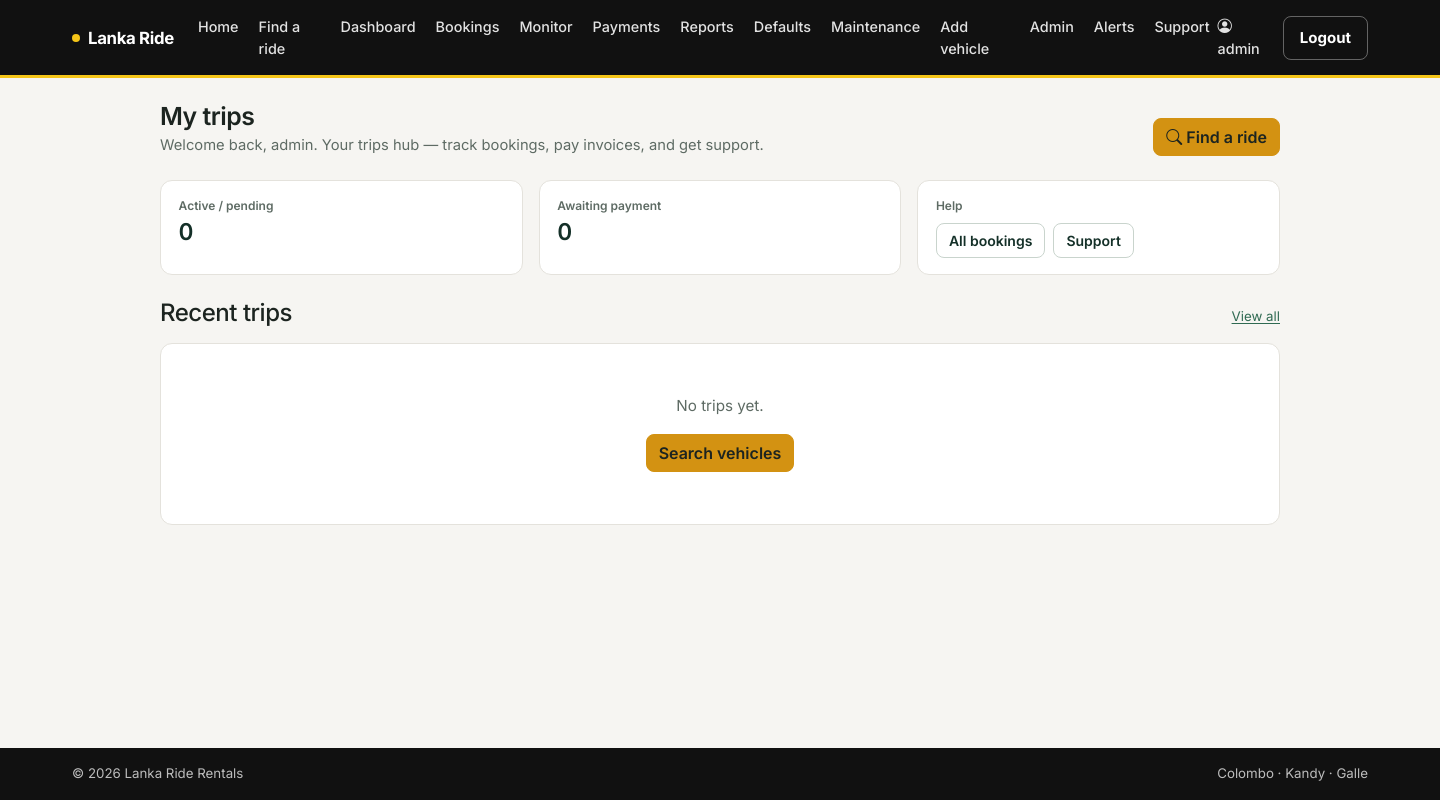
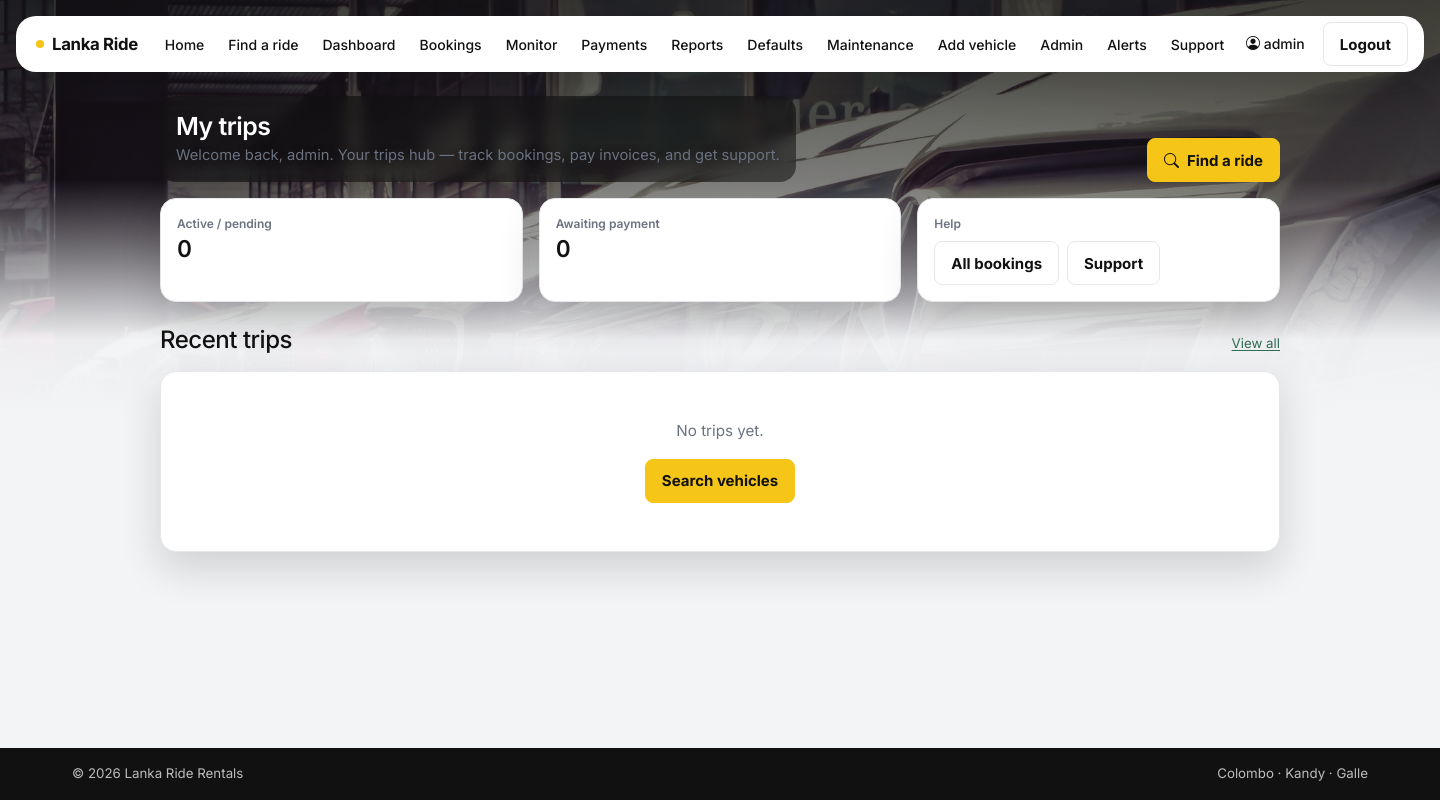
Before and after one commit to IT25102266/lanka-ride, a Java web app: page /app in a window 1440 px wide. Run offline with Spring Boot 4, a stand-in JSP engine, Linux system fonts and the light colour scheme; a user stored in the database is signed in; data that the repository does not hold is empty; some of the project's set-up classes (security, data sources, template engines, error pages and the like) are left out, and stand-ins take their place; some libraries are stand-ins or nearby versions.

Commit message:
Set the dashboard scenes for trips, operations, reports, and defaults.
Customer trips use the fleet photo and staff operations use the garage photo.

Co-authored-by: Cursor <cursoragent@cursor.com>

```diff
--- a/src/main/webapp/WEB-INF/views/dashboard/catalog.jsp
+++ b/src/main/webapp/WEB-INF/views/dashboard/catalog.jsp
@@ -3,11 +3,12 @@
 <c:set var="pageTitle" value="Fleet defaults" scope="request"/>
 <jsp:include page="/WEB-INF/views/layout/header.jsp"/>
 
+<div class="dashboard-page">
 <div class="mb-3">
     <a class="back-link" href="<c:url value='/dashboard'/>">&larr; Back to dashboard</a>
 </div>
 
-<div class="d-flex flex-wrap justify-content-between align-items-end gap-3 mb-4">
+<div class="page-head">
     <div>
         <h1 class="page-title">Fleet defaults</h1>
         <p class="page-lead">Categories, models, and service types used when staff add vehicles or maintenance. Deleting a default does not delete vehicles already saved.</p>
@@ -156,5 +157,6 @@
         toggle();
     })();
 </script>
+</div>
 
 <jsp:include page="/WEB-INF/views/layout/footer.jsp"/>
--- a/src/main/webapp/WEB-INF/views/dashboard/customer.jsp
+++ b/src/main/webapp/WEB-INF/views/dashboard/customer.jsp
@@ -4,7 +4,8 @@
 <c:set var="pageTitle" value="My trips" scope="request"/>
 <jsp:include page="/WEB-INF/views/layout/header.jsp"/>
 
-<div class="d-flex flex-wrap justify-content-between align-items-end gap-3 mb-4">
+<div class="dashboard-page scene-fleet">
+<div class="page-head">
     <div>
         <h1 class="page-title">My trips</h1>
         <p class="page-lead">Welcome back, ${username}. Your trips hub — track bookings, pay invoices, and get support.</p>
@@ -84,5 +85,6 @@
         </div>
     </c:otherwise>
 </c:choose>
+</div>
 
 <jsp:include page="/WEB-INF/views/layout/footer.jsp"/>
--- a/src/main/webapp/WEB-INF/views/dashboard/index.jsp
+++ b/src/main/webapp/WEB-INF/views/dashboard/index.jsp
@@ -4,7 +4,8 @@
 <c:set var="pageTitle" value="Staff dashboard" scope="request"/>
 <jsp:include page="/WEB-INF/views/layout/header.jsp"/>
 
-<div class="d-flex flex-wrap justify-content-between align-items-end gap-3 mb-4">
+<div class="dashboard-page scene-garage">
+<div class="page-head">
     <div>
         <h1 class="page-title">Operations dashboard</h1>
         <p class="page-lead">Welcome, ${username}
@@ -127,5 +128,6 @@
         </div>
     </sec:authorize>
 </div>
+</div>
 
 <jsp:include page="/WEB-INF/views/layout/footer.jsp"/>
--- a/src/main/webapp/WEB-INF/views/dashboard/reports.jsp
+++ b/src/main/webapp/WEB-INF/views/dashboard/reports.jsp
@@ -4,7 +4,8 @@
 <c:set var="pageTitle" value="Reports" scope="request"/>
 <jsp:include page="/WEB-INF/views/layout/header.jsp"/>
 
-<div class="d-flex flex-wrap justify-content-between align-items-end gap-3 mb-4">
+<div class="dashboard-page">
+<div class="page-head">
     <div>
         <h1 class="page-title">Reports</h1>
         <p class="page-lead">${label}</p>
@@ -126,5 +127,6 @@
         <div class="panel"><div class="empty-state">No vehicles to show.</div></div>
     </c:if>
 </div>
+</div>
 
 <jsp:include page="/WEB-INF/views/layout/footer.jsp"/>
```
